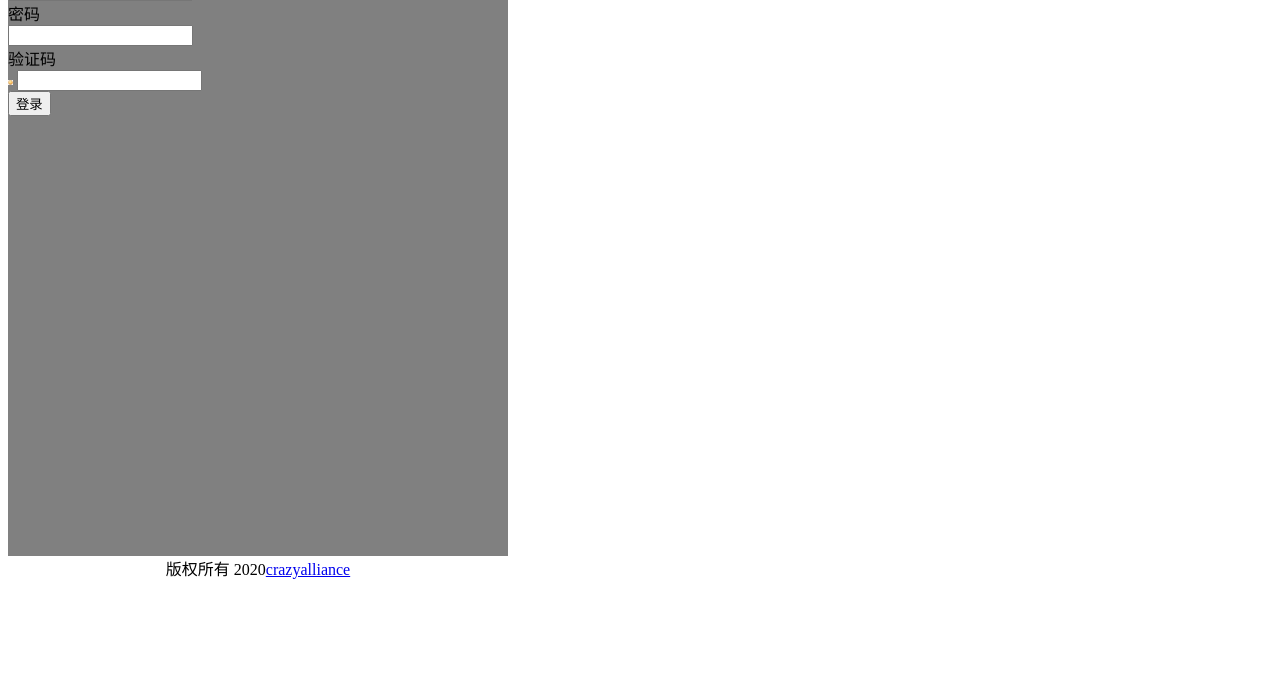
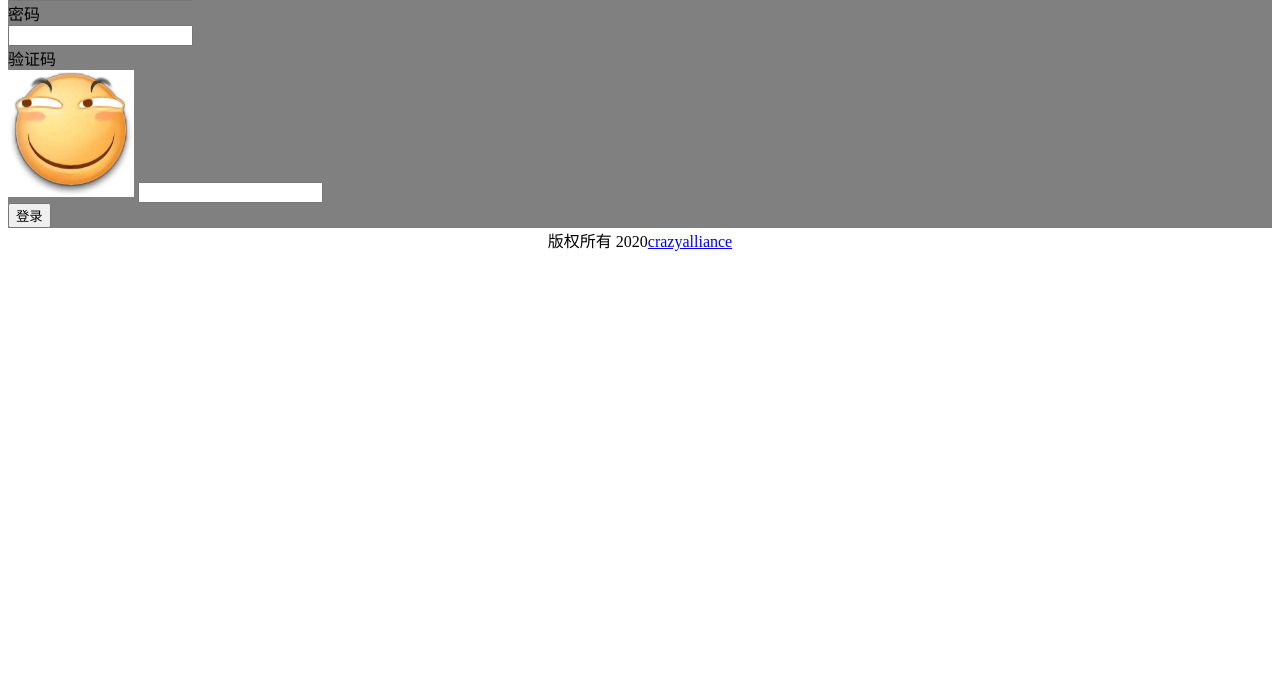
Before and after one commit to Malak2312/public, a plain HTML site: page index.html in a window 1280 px wide. Shown: the part 111-800 px from the top of the page. Drawn offline with Linux system fonts and the light colour scheme.

Commit message:
Update index.html

```diff
--- a/index.html
+++ b/index.html
@@ -4,21 +4,21 @@
     <meta charset="UTF-8">
     <meta name="viewport" content="width=device-width, initial-scale=1.0">
     <meta name="keywords" content="疯狂,盟会,AOLIGEI">
-    <meta name="description" content="疯狂盟会官网，爱进不进，而且要密码哟">
+    <meta name="description" content="疯狂盟会官网">
     <meta name="author" content="夏肥童">
     <title>疯狂盟会</title>
 </head>
 <body>
-    <div id="container" style="width:500px">
+    <div id="container" style="width:100%">
     <div id="header" style="background-color:black;">
     <h1 style="margin-bottom:0;color:white">疯狂盟会官网</h1></div>
-    <div id="content" style="background-color:gray;height:600px;width:500px;float:left;">
+    <div id="content" style="background-color:gray;height:50%;width:100%;float:left;">
     <label>用户名</label><br>
 <input id="用户名" type="text"><br>
 <label>密码</label><br>
 <input id="密码" type="password"><br>
 <label>验证码</label><br>
-<img src="huaji.jpg" alt="hahaha" style="width:5px;height:5px;">
+<img src="huaji.jpg" alt="hahaha" style="width:10%;height:10%;">
 <input id="验证码" type="text"><br>
 <button onclick="myFunction()">登录</button>
 <script>
```
